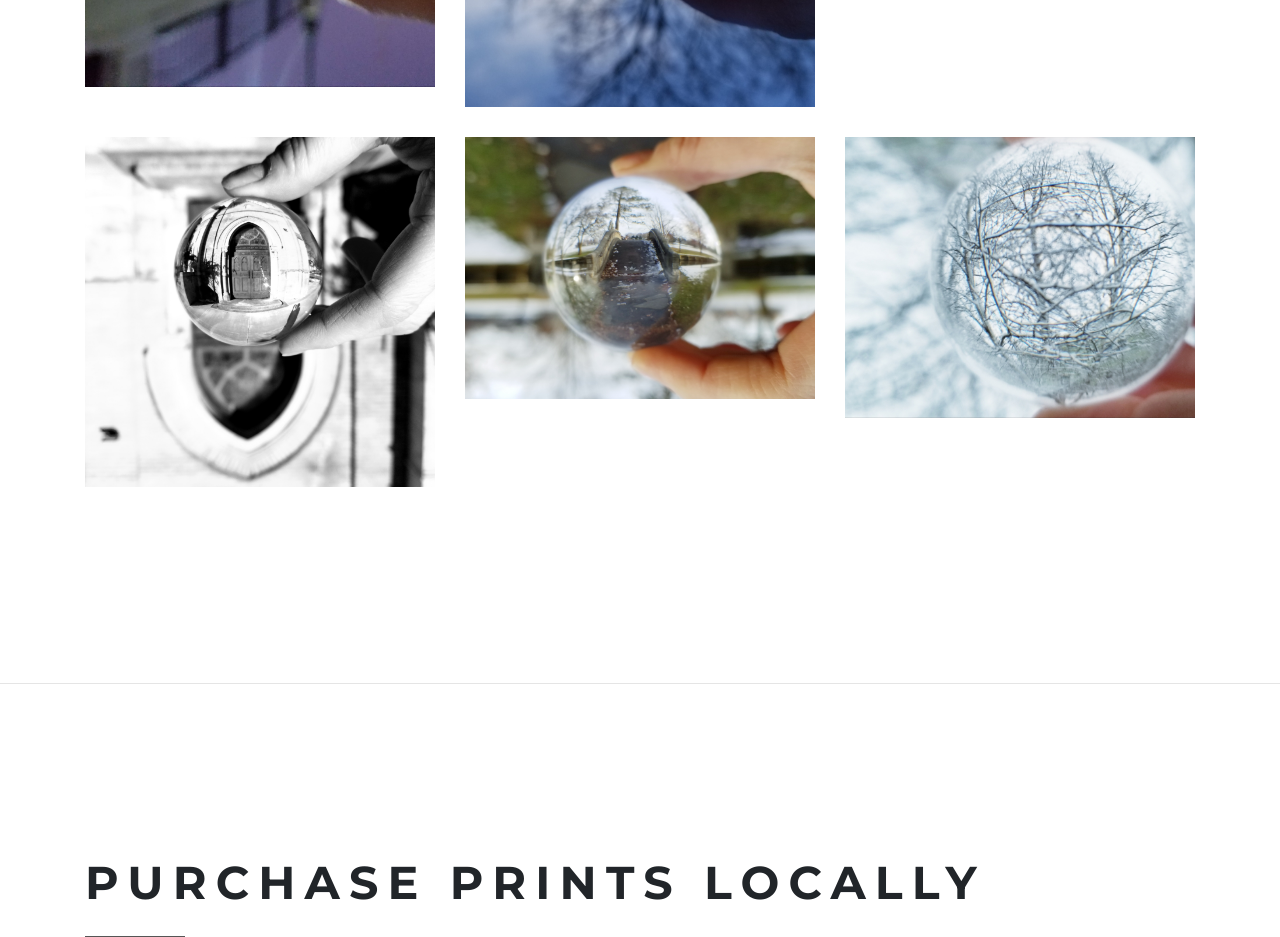
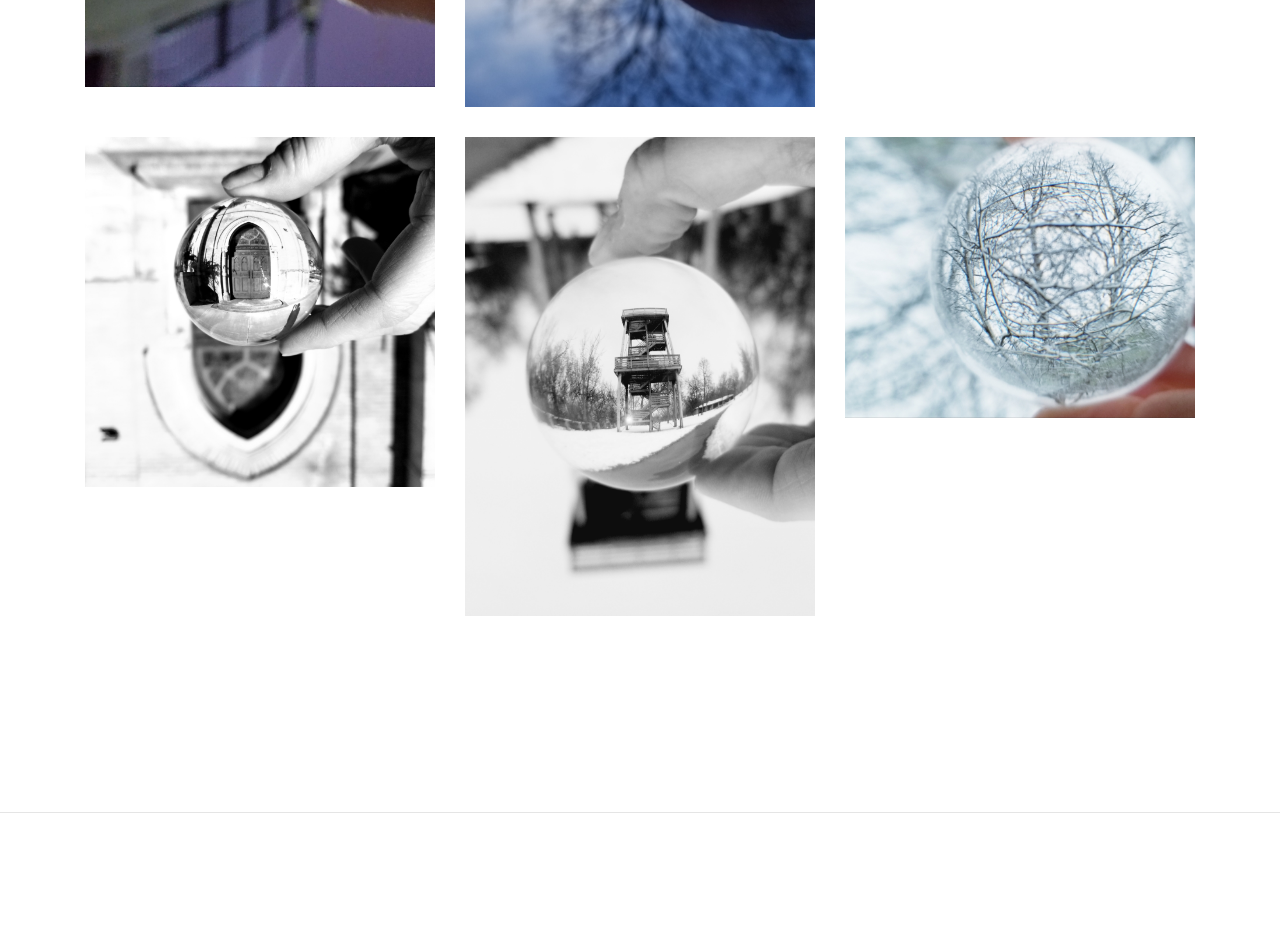
Before and after one commit to LoganJonesDevelopment/loganjonesdevelopment.github.io, a plain HTML site: page distribution/index.html in a window 1280 px wide. Shown: the part 2680-3617 px from the top of the page. Drawn offline with nearby package versions, Linux system fonts and the light colour scheme.

Commit message:
Image swaaaap

```diff
--- a/distribution/index.html
+++ b/distribution/index.html
@@ -180,7 +180,7 @@
                         </div>
                         <div class="col-md-4 ">
                             <div class="box ">
-                                <a href="img/portfolio-8.jpg " data-lightbox="image-1 " data-title="Some footer information " class="has-border "><img src="finalImages/Resized_20191208_142135.jpg" alt="image " class="img-fluid portImg "></a>
+                                <a href="img/portfolio-8.jpg " data-lightbox="image-1 " data-title="Some footer information " class="has-border "><img src="finalImages/Resized_20200207_130236.jpg" alt="image " class="img-fluid portImg "></a>
                             </div>
                         </div>
                         <div class="col-md-4 ">
```
Also changed, not shown: distribution/finalImages/Resized_20200207_130236.jpg (added).
